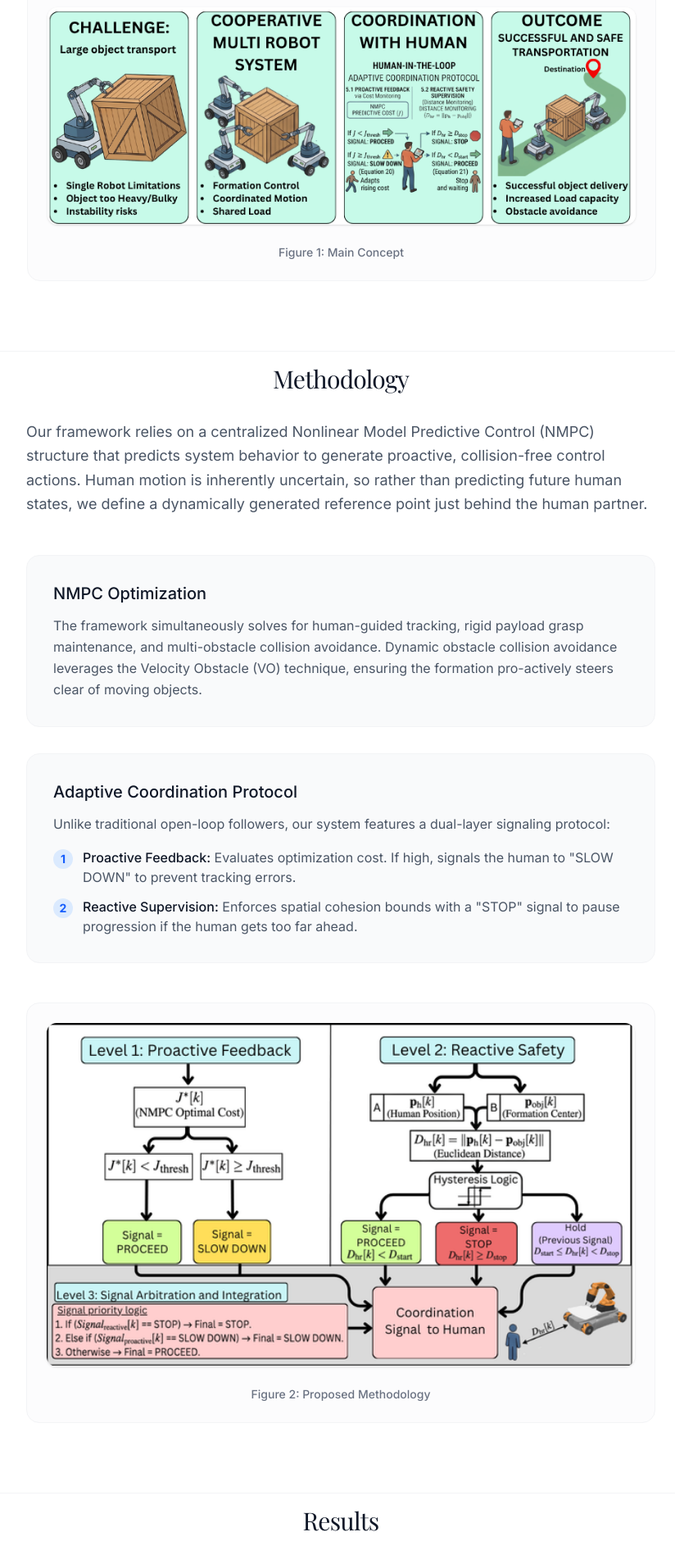
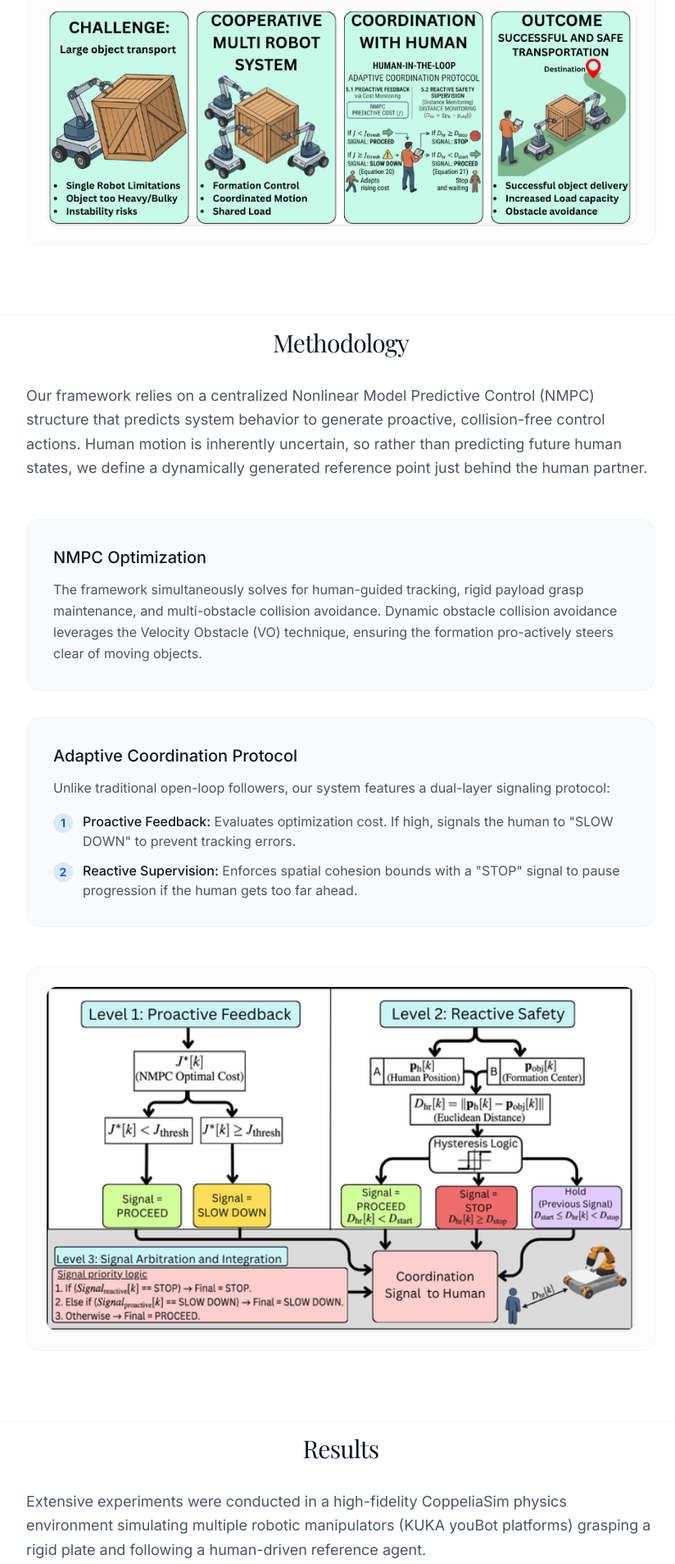
Before and after one commit to shruti0320/cooperative_object_transport, a React (Vite) app: page / in a window 1280 px wide. Shown: the part 1802-3710 px from the top of the page at 82% size, without its empty margins (224-1048 px from the left). Built offline with nearby package versions, Linux system fonts and the light colour scheme; a web font is replaced by a local one.

Commit message:
Update App.tsx

```diff
--- a/App.tsx
+++ b/App.tsx
@@ -29,7 +29,6 @@ const App: React.FC = () => {
           </p>
           <div className="mt-12 flex flex-col items-center bg-gray-50/50 p-6 rounded-2xl border border-gray-100">
             <img src="./ELSEIVER PAPER DIAGRAMS.png" alt="Figure 1: Main Concept" className="w-full max-w-4xl rounded-xl shadow-sm" />
-            <p className="mt-6 text-sm font-medium text-gray-500">Figure 1: Main Concept</p>
           </div>
         </Section>
 
@@ -63,7 +62,6 @@ const App: React.FC = () => {
           </div>
           <div className="mt-12 flex flex-col items-center bg-gray-50/50 p-6 rounded-2xl border border-gray-100">
             <img src="./ELSEIVER PAPER DIAGRAMS (1).png" alt="Figure 2: Proposed Methodology" className="w-full max-w-4xl rounded-xl shadow-sm" />
-            <p className="mt-6 text-sm font-medium text-gray-500">Figure 2: Proposed Methodology</p>
           </div>
         </Section>
 
```
